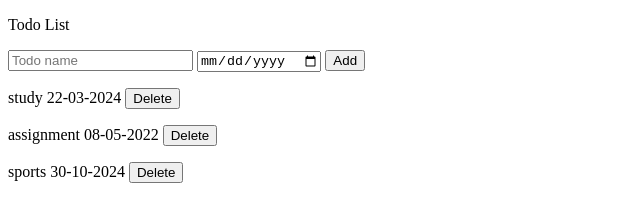
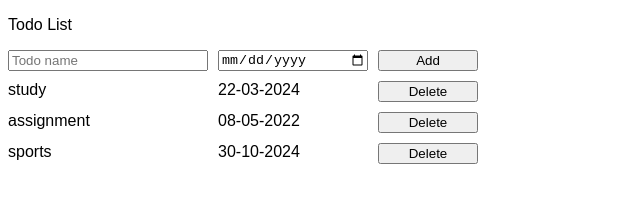
Before and after one commit to Sabirhussen-Shaikh/vanilla-javasrcipt, a plain HTML site: page todolist/todo.html in a window 1280 px wide. Shown: the whole page, without its empty margins (0-640 px from the left). Drawn offline with Linux system fonts and the light colour scheme.

Commit message:
make grid layout

```diff
--- /dev/null
+++ b/todolist/todo.css
@@ -0,0 +1,14 @@
+body{
+    font-family: Arial, Helvetica, sans-serif;
+}
+
+.todo-grid,.todo-input-grid{
+    display: grid;
+    grid-template-columns: 200px 150px 100px;
+    column-gap: 10px;
+    row-gap: 10px;
+}
+
+.todo-input-grid{
+    margin-bottom: 10px;
+}
--- a/todolist/todo.html
+++ b/todolist/todo.html
@@ -4,15 +4,18 @@
     <meta charset="UTF-8">
     <meta name="viewport" content="width=device-width, initial-scale=1.0">
     <title>todo</title>
+    <link rel="stylesheet" href="todo.css">
 </head>
 <body>
     <!-- create basic html  -->
     <p>Todo List</p>
-    <input class="js-input-name" type="text" placeholder="Todo name">
-    <input class="js-input-date" type="date">
-    <button onclick="addTodo();">Add</button>
+    <div class="todo-input-grid">
+        <input class="js-input-name" type="text" placeholder="Todo name">
+        <input class="js-input-date" type="date">
+        <button onclick="addTodo();">Add</button>
+    </div>
 
-    <div class="js-todo-render"></div>
+    <div class="js-todo-render todo-grid"></div>
 
     <!-- this is javascript -->
     <script src="todo.js"></script>
--- a/todolist/todo.js
+++ b/todolist/todo.js
@@ -25,13 +25,12 @@ function renderTodoList() {
         const {name,dueDate} = todoObj;//destructing
 
         const html = `
-        <p>
-            ${name} ${dueDate}
-            <button onclick="
-                todoList.splice(${i},1);
-                renderTodoList();
-            ">Delete</button>
-        </p>
+        <div>${name}</div>
+        <div>${dueDate}</div>
+        <button onclick="
+            todoList.splice(${i},1);
+            renderTodoList();
+        ">Delete</button>
         `;
 
         todoHtml += html;
```
